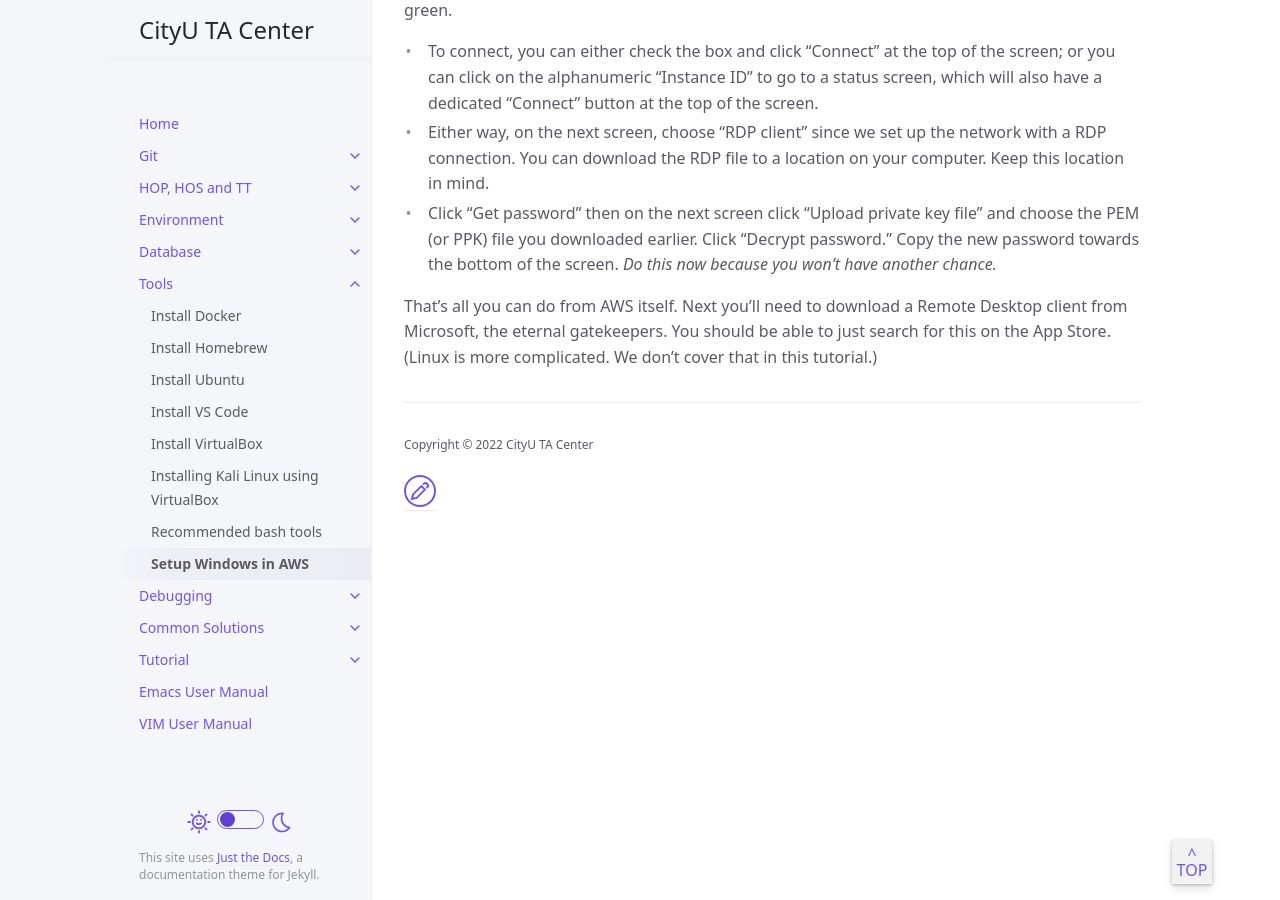
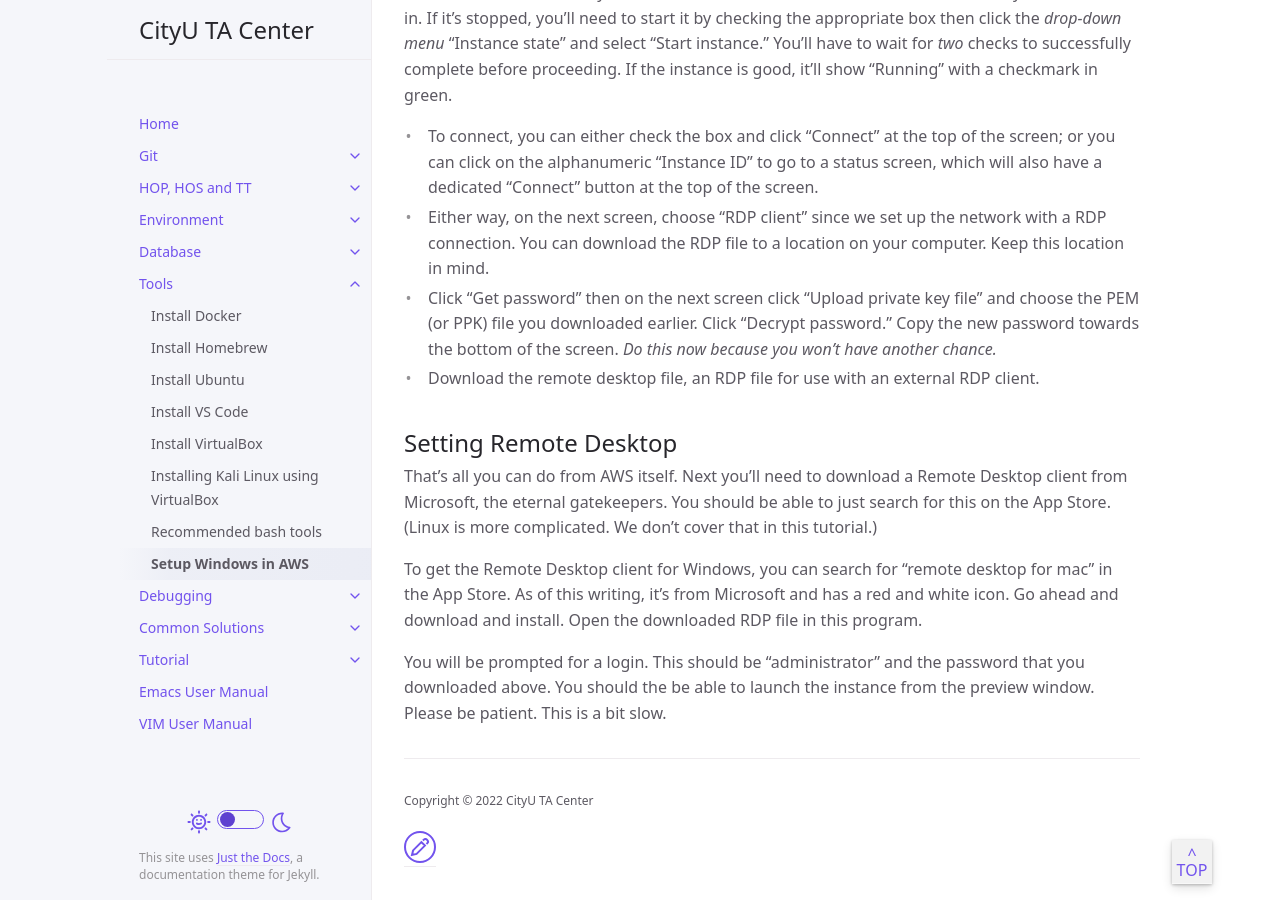
Before and after one commit to thomasthaddeus/cityuseattle.github.io, a Jekyll site: the page built from docs/tools/aws_ec2_win.md, in a window 1280 px wide and 900 px high, scrolled down 2495 px. Built offline with Jekyll 4.4.1, drawn with Linux system fonts in a browser that asks for light colours; some of the changed text lies outside the part shown.

Commit message:
Added RDP client info

```diff
--- a/docs/tools/aws_ec2_win.md
+++ b/docs/tools/aws_ec2_win.md
@@ -48,6 +48,7 @@ Go to the [EC2 instance console](https://console.aws.amazon.com/ec2/) and click
   - How much better? The [requirements page](https://learn.microsoft.com/en-us/windows-server/get-started/hardware-requirements) for Windows Server says at least 512 MB are needed for physical installations, but at least 800 MB for virtual ones. This is just less than our 1 GB, so 2 GB might give us enough breathing room without spending too much money. This would be the t2.small instance type, which is appropriately twice as expensive per hour.
   - *NOTE: All AWS billing is on-demand, which is a key selling point of cloud services. You are only charged for each hour of a running instance - so make sure to stop your instances when you're done!*
   - Free Tier will be explained explicitly on the right of the screen. Usually, something like the first 750 hours of use are free. This is only available for t2.micro instance types at the time of writing.
+  - For perspective, a t2.small instance -- twice the t2.micro -- costs $20/week if left running 24/7
 - Key pairs are a key security item. Click on "Create new pair" and give it a name. Leaving it as PEM is fine unless you know you need PPK.
   - *IMPORTANT: Download and save your key now because it's your only chance.*
   - You can also reuse keys between instances, though this potentially creates security vulnerabilities.
@@ -64,5 +65,12 @@ From "View All Instances" you'll first want to check the "Instance state" of the
 - To connect, you can either check the box and click "Connect" at the top of the screen; or you can click on the alphanumeric "Instance ID" to go to a status screen, which will also have a dedicated "Connect" button at the top of the screen.
 - Either way, on the next screen, choose "RDP client" since we set up the network with a RDP connection. You can download the RDP file to a location on your computer. Keep this location in mind.
 - Click "Get password" then on the next screen click "Upload private key file" and choose the PEM (or PPK) file you downloaded earlier. Click "Decrypt password." Copy the new password towards the bottom of the screen. *Do this now because you won't have another chance.*
+- Download the remote desktop file, an RDP file for use with an external RDP client.
+
+## Setting Remote Desktop
 
 That's all you can do from AWS itself. Next you'll need to download a Remote Desktop client from Microsoft, the eternal gatekeepers. You should be able to just search for this on the App Store. (Linux is more complicated. We don't cover that in this tutorial.)
+
+To get the Remote Desktop client for Windows, you can search for "remote desktop for mac" in the App Store. As of this writing, it's from Microsoft and has a red and white icon. Go ahead and download and install. Open the downloaded RDP file in this program.
+
+You will be prompted for a login. This should be "administrator" and the password that you downloaded above. You should the be able to launch the instance from the preview window. Please be patient. This is a bit slow.
```
